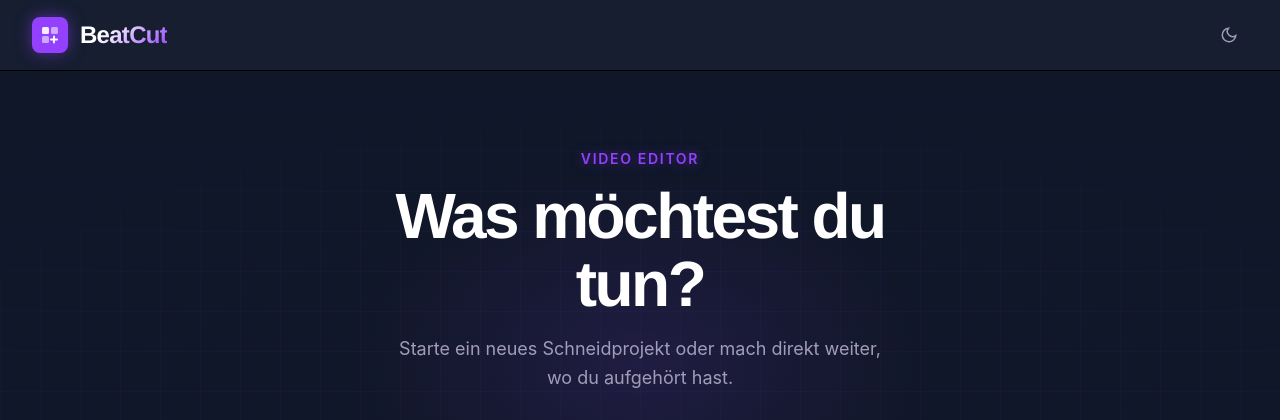
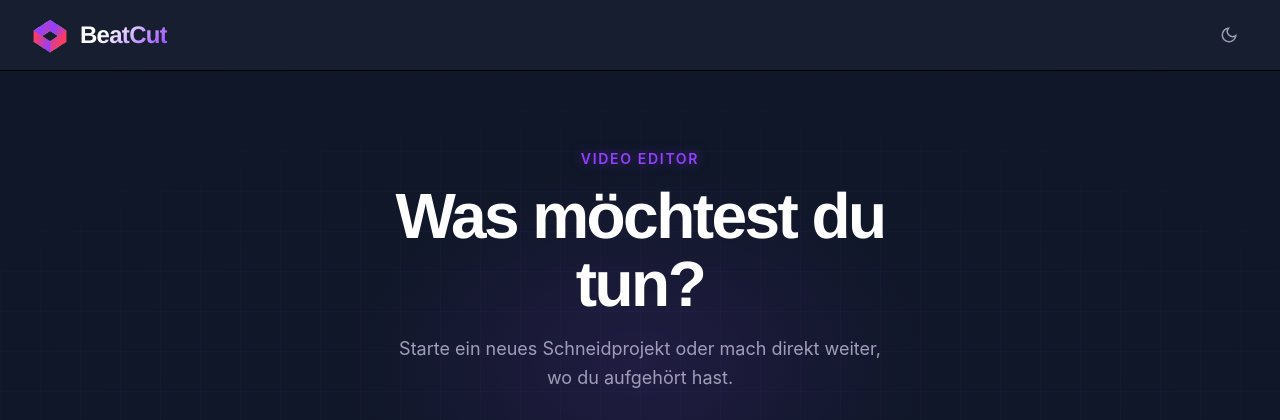
Before and after one commit to christx-12/Instaautomatisierer, a Flask app: page / in a window 1280 px wide. Shown: the top 420 px of the page. Run offline with Flask 3, Linux system fonts and the light colour scheme; data that the repository does not hold is empty; some web fonts are replaced.

Commit message:
Logo Updated

```diff
--- a/templates/index.html
+++ b/templates/index.html
@@ -318,14 +318,8 @@
 
 <header class="header">
   <a href="#" class="logo">
-    <div class="logo-mark" aria-hidden="true">
-      <svg width="20" height="20" viewBox="0 0 20 20" fill="none" xmlns="http://www.w3.org/2000/svg">
-        <rect x="2" y="2" width="7" height="7" rx="1.5" fill="currentColor" opacity="0.9"/>
-        <rect x="11" y="2" width="7" height="7" rx="1.5" fill="currentColor" opacity="0.55"/>
-        <rect x="2" y="11" width="7" height="7" rx="1.5" fill="currentColor" opacity="0.55"/>
-        <path d="M11 14.5L17 14.5M14 11.5L14 17.5" stroke="currentColor" stroke-width="1.8" stroke-linecap="round"/>
-      </svg>
-    </div>
+    <!-- PNG Logo -->
+    <img src="/static/logo.png" alt="BeatCut Logo" style="height: 36px; width: 36px; object-fit: contain; border-radius: var(--radius-md);">
     <span class="logo-name">BeatCut</span>
   </a>
   <button class="theme-toggle" data-theme-toggle aria-label="Design-Modus wechseln">
```
Also changed, not shown: templates/editor.html (+2 -8 lines), static/logo.png (added).
